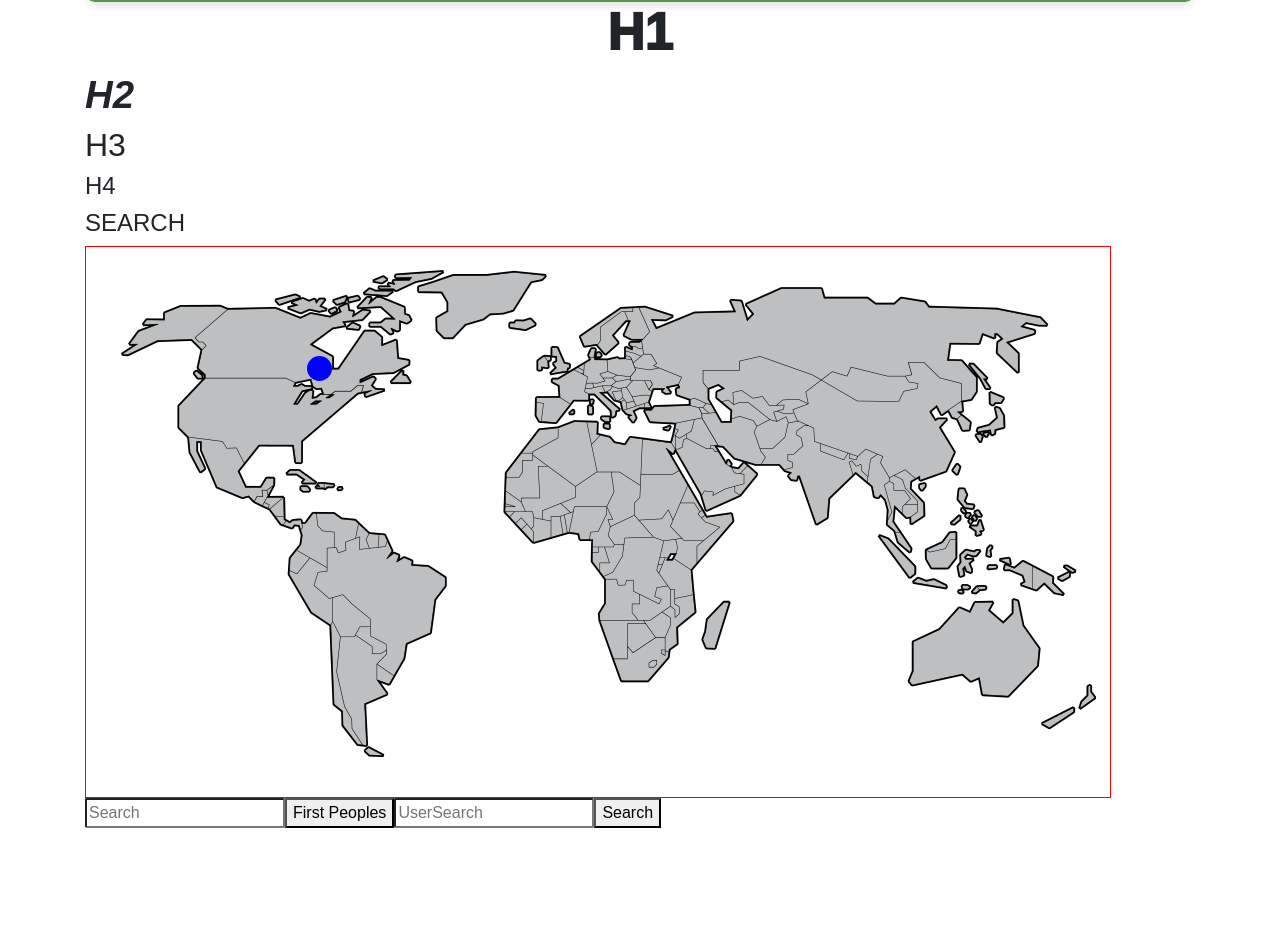
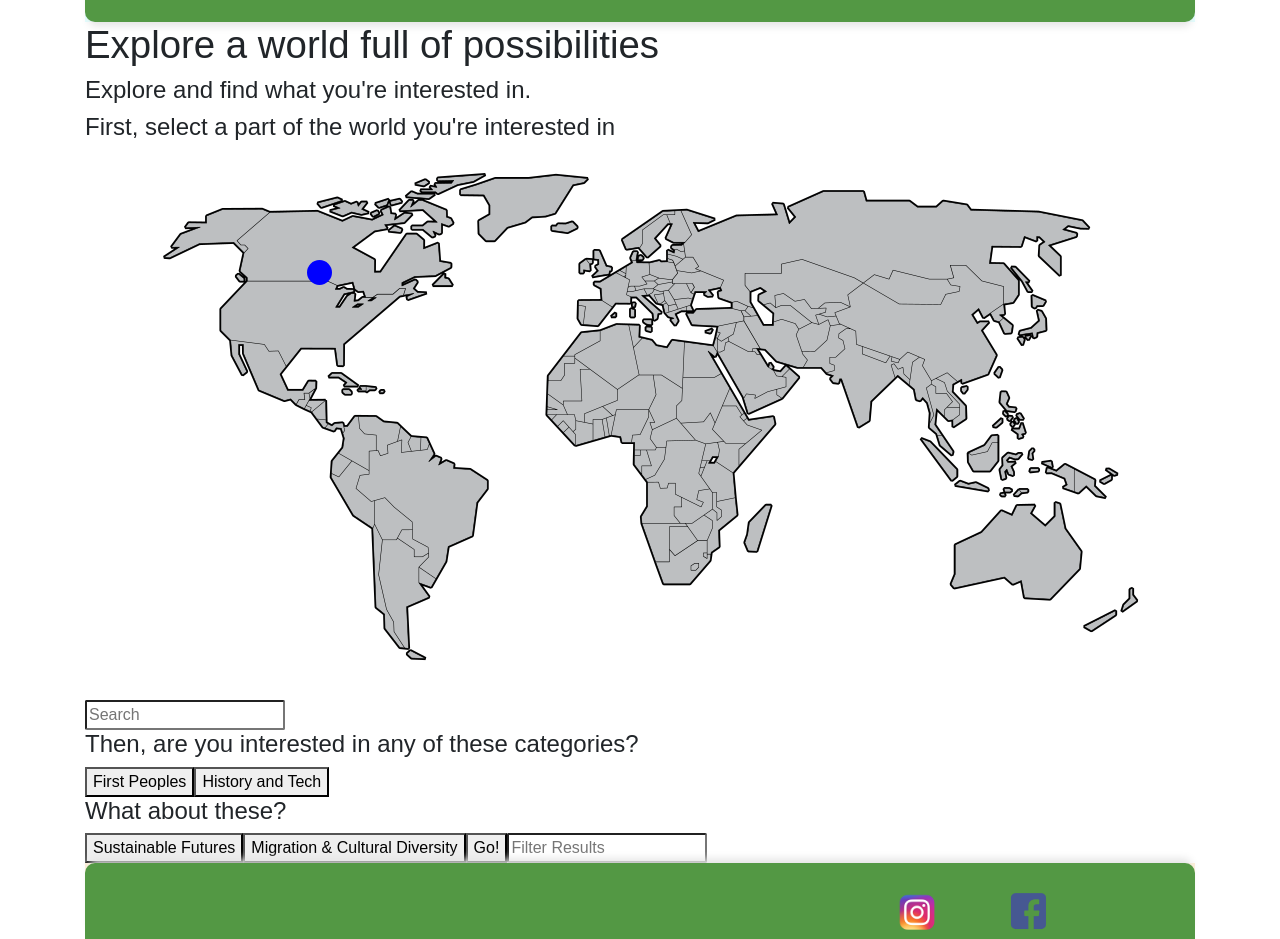
Before and after one commit to elenaflorez/museumsvictoria, a Nuxt app: page / in a window 1280 px wide. Shown: the part 100-1039 px from the top of the page. Before the commit the page ends 928 px from the top, so only its background shows below. Built offline with nearby package versions, Linux system fonts and the light colour scheme.

Commit message:
Main page additions, header and footer

```diff
--- a/components/Search.vue
+++ b/components/Search.vue
@@ -2,25 +2,34 @@
 	<div class="content">
 
 		<!-- Map used for setting locality -->
+		<h4>First, select a part of the world you're interested in </h4>
+
 		<div class="parent">
 			<img class="map" src="@/Images/Simple_world_map.png" />
 			<span @click="setLocality('Germany')" class="dot germany"></span>
 		</div>
 		<!-- Field used to set locality manually for testing/debugging -->
-		<input type="text" placeholder="Search" class="search-input" v-model="localityValue"/>
+		<input type="text" placeholder="Search" class="search-input" v-model="localityValue" />
 
 		<!-- Section for setting category -->
+		<h4>Then, are you interested in any of these categories?</h4>
 		<button @click="setCategory('First Peoples')">First Peoples</button>
+		<button @click="setCategory('history+%26+technology')">History and Tech</button>
 
-		<!-- Allow user search for specific title value -->
-		<input type="text" placeholder="UserSearch" class="search-input" v-model="userSearch"/>
+		<h4>What about these?</h4>
+		<button @click="setCollectionArea('sustainable futures')">Sustainable Futures</button>
+		<button @click="setCollectionArea('migration+%26+cultural+diversity	')">Migration & Cultural Diversity</button>
 
 		<!-- Button for running API query -->
-        <button @click="getItems">Search</button>
+		<button @click="getItems">Go!</button>
+
+		<!-- Allow user filter for specific title value -->
+		<input type="text" placeholder="Filter Results" class="search-input" v-model="userSearch" />
 
 		<!-- Outputs for debugging and testing -->
 		{{ localityValue }}
 		{{ categoryValue }}
+		{{ collectionAreaValue }}
 		{{ searchURL }}
 
 		<p v-if="$fetchState.pending"> <span class="loading"></span></p>
@@ -28,10 +37,14 @@
 
 		<ul v-else class="list-group">
 			<li v-for="item in items" :key="item.id" class="list-group-item">
-				<p><NuxtLink class="pagelink" :to="item.id">
+				<p>
+					<NuxtLink class="pagelink" :to="item.id">
 						{{ item.displayTitle }}
-				</NuxtLink></p>
-				<p>Category: {{ item.category }}, Discipline: {{ item.discipline }}, Classifications: {{ item.classifications }}</p>
+					</NuxtLink>
+				</p>
+				<p>Category: {{ item.category }}, Discipline: {{ item.discipline }}, Classifications: {{
+						item.classifications
+				}}</p>
 			</li>
 		</ul>
 
@@ -50,6 +63,7 @@ export default {
 			// Query fields - used as input into API
 			localityValue: '',
 			categoryValue: '',
+			collectionAreaValue: '',
 
 			// Filter field - used to filter result from API
 			userSearch: '',
@@ -68,14 +82,18 @@ export default {
 			let baseString = '&category='
 			this.categoryValue = baseString.concat(category)
 		},
+		async setCollectionArea(collectionarea) {
+			let baseString = '&collectingarea='
+			this.collectionAreaValue = baseString.concat(collectionarea)
+		},
 
 		// Runs API query and returns the results
-        async getItems () {
+		async getItems() {
 			// General API search URL
-			let apiURL = 'https://collections.museumsvictoria.com.au/api/search?' // can use recordtype, perpage, and page
+			let apiURL = 'https://collections.museumsvictoria.com.au/api/search?recordtype=item' // can use recordtype, perpage, and page
 
 			// Add query data from page
-			let query = this.localityValue.concat(this.categoryValue)
+			let query = this.localityValue.concat(this.collectionAreaValue).concat(this.categoryValue)
 			this.searchURL = apiURL.concat(query)
 
 			//Fetch Data
@@ -116,18 +134,22 @@ export default {
 	border-radius: 50%;
 	display: inline-block;
 }
+
 .parent {
 	position: relative;
 	top: 0;
 	left: 0;
 }
+
 .map {
-  position: relative;
-  top: 0;
-  left: 0;
-  border: 1px red solid;
-  max-width:100%
+	display: block;
+	margin-left: auto;
+	margin-right: auto;
+	border: 1px, red;
+	border-radius: 5%;
+	max-width: 100%
 }
+
 .germany {
 	position: absolute;
 	top: 20%;
@@ -137,7 +159,7 @@ export default {
 /* Search styling */
 .search-input {
 	width: 200px;
-	height:30px;
+	height: 30px;
 	border-radius: 2px;
 }
 </style>
--- a/components/Social.vue
+++ b/components/Social.vue
@@ -1,6 +1,8 @@
 <template>
     <div class="linkContainer">
-        <p>Hear more from us and get involved</p>
+        <div>
+
+        </div>
         <a href="https://www.instagram.com/canberra_modern/">
             <img class="iLink" src="@/Images/Instagram Image.png" alt="Banner" />
         </a>
@@ -15,16 +17,32 @@
 </script>
 
 <style>
+    .fbContainer {
+        grid-column-start: 3;
+    }
+    .iContainer {
+        grid-column-start: 4;
+    }
     .fbLink {
-        width:7%;
-        background-color:white;
+        width:50%;
     }
     .iLink {
-        width:5%;
-        background-color:white;
+        width:35%;
+        padding-top:10px;
     }
     .linkContainer {
         text-align:center;
-        padding-top:10px;
+        padding-top:20px;
+        display:grid;
+        grid-template-columns: 70% 10% 10% 10%;
+        /* display: flex;
+        flex-direction: row; */
+        background-color: #539844;
+        width:100%;
+        border-top-left-radius: 10px;
+        border-top-right-radius: 10px;
+        box-shadow: 0 -8px 8px -4px #e3e3e3;
+        /* position: absolute; */
+        bottom: 0;
     }
 </style>
--- a/package.json
+++ b/package.json
@@ -12,6 +12,7 @@
     "lintfix": "prettier --write --list-different ."
   },
   "dependencies": {
+    "@fortawesome/vue-fontawesome": "latest-3",
     "@nuxtjs/axios": "^5.13.6",
     "bootstrap": "^4.6.1",
     "bootstrap-vue": "^2.21.2",
--- a/pages/Items/_slug.vue
+++ b/pages/Items/_slug.vue
@@ -1,5 +1,6 @@
 <template>
 	<div class="container">
+        <SiteNavigation />
 
         <p>Display Title: {{item.displayTitle}}</p>
         <p>Object Summary: {{item.objectSummary}}</p>
--- a/pages/index.vue
+++ b/pages/index.vue
@@ -1,13 +1,19 @@
 <template>
 	<div class="container">
-		<SiteNavigation />
 
-		<h1>H1</h1>
-		<h2>H2</h2>
-		<h3>H3</h3>
-		<h4>H4</h4>
-		<h4>SEARCH</h4>
-		<Search />
+		<body>
+			<header>
+				<SiteNavigation />
+			</header>
+			<article>
+				<h2>Explore a world full of possibilities</h2>
+				<h4>Explore and find what you're interested in.</h4>
+				<Search />
+			</article>
+			<footer>
+				<Social />
+			</footer>
+		</body>
 	</div>
 </template>
 
@@ -30,19 +36,15 @@ export default {
 
 /* MOBILE TEXT STYLE  */
 h1 {
-	font-weight: 950;
 	font-size: 6vw;
 	text-align: center;
 }
 
 h2 {
-	font-weight: 700;
-	font-style: italic;
 	font-size: 5vw;
 }
 
 h3 {
-	font-weight: 500;
 	font-size: 4vw;
 }
 
@@ -51,26 +53,42 @@ p {
 }
 
 @media only screen and (min-width: 800px) {
+
 	/* DESKTOP TEXT STYLE */
 	h1 {
-		font-weight: 950;
 		font-size: 4vw;
 		text-align: center;
 	}
 
 	h2 {
-		font-weight: 700;
-		font-style: italic;
 		font-size: 3vw;
 	}
 
 	h3 {
-		font-weight: 500;
 		font-size: 2.5vw;
 	}
 
 	p {
-		font-size: 2vw;
+		font-size: 1.5vw;
+	}
+
+	/* OTHER DESKTOP STYLE */
+	body {
+		min-height: 100vh;
+		margin: 0;
+
+		display: grid;
+		grid-template-rows: auto 1fr auto;
+	}
+
+	header {
+		min-height: 50px;
+		background: lightcyan;
+	}
+
+	footer {
+		min-height: 50px;
+		background: PapayaWhip;
 	}
 
 }
```
Also changed, not shown: components/SiteNavigation.vue (+3 -2 lines), plugins/fontawesome.js (added, +14 -0 lines), 1 other file (tests, documents, lock files or other folders). Lines whose indentation alone changed are shown as unchanged.
